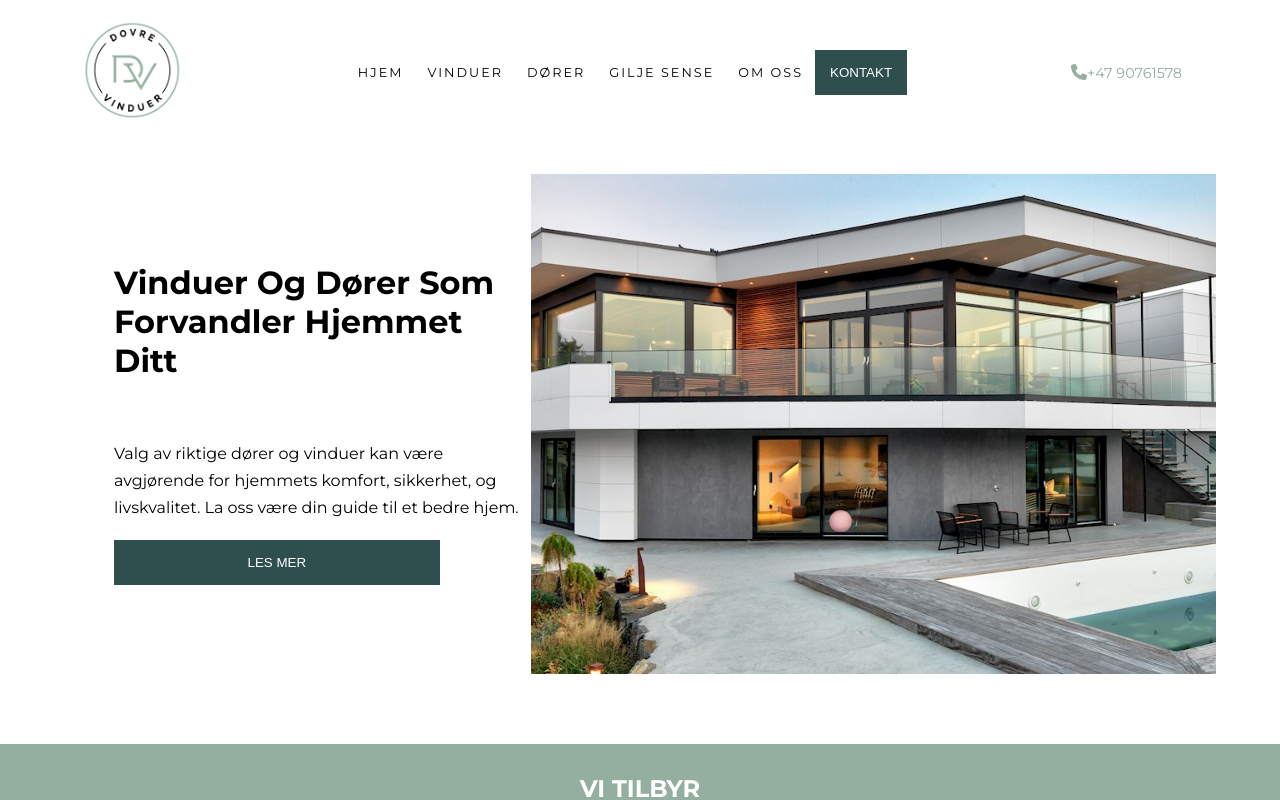
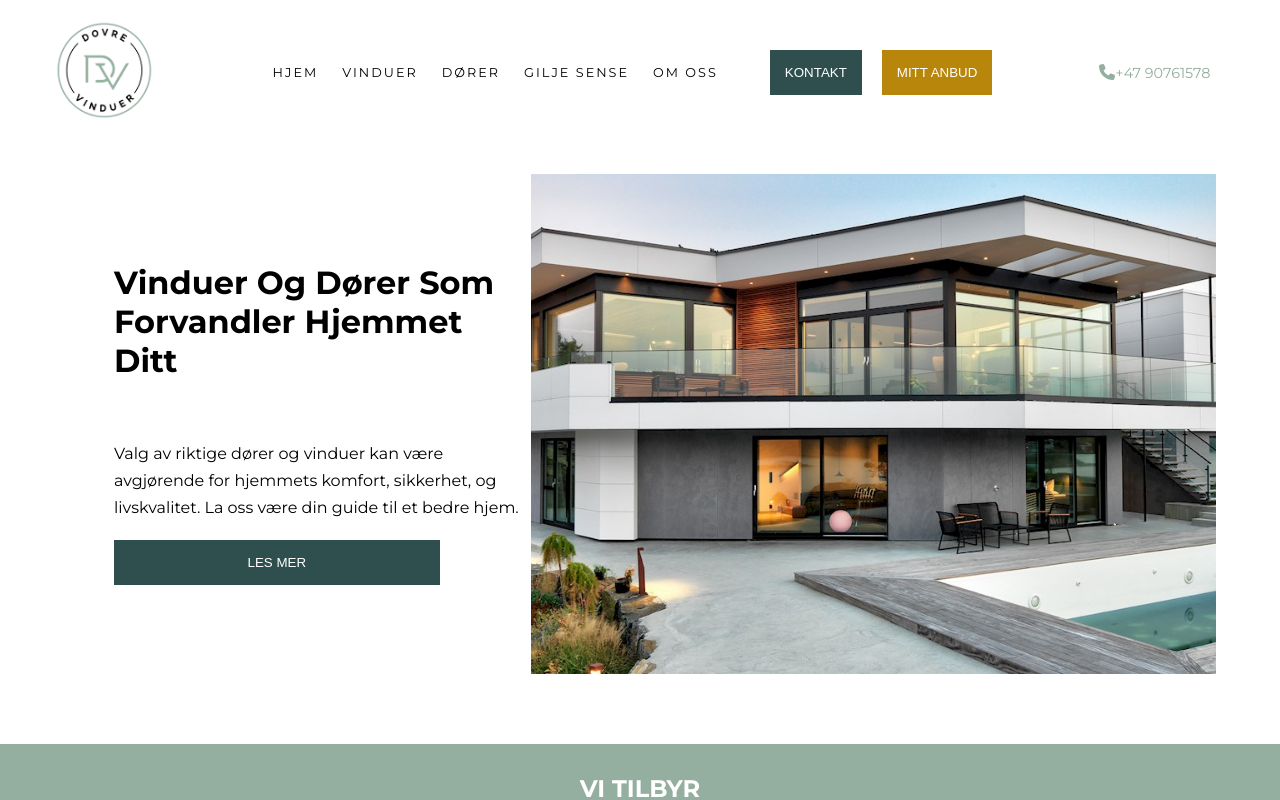
Before and after one commit to DevrMichael/dovre-vinduer, a Next.js app: page / in a window 1280 px wide. Shown: the top 800 px of the page. Built offline with nearby package versions, Linux system fonts and the light colour scheme.

Commit message:
Add mitt anbud buttons

```diff
--- a/components/NavBar.js
+++ b/components/NavBar.js
@@ -59,6 +59,15 @@ function NavBar() {
               href={'/kontakt'}
             >
               Kontakt
+            </Link>
+          </button>
+          <button className="secondaryButton mittanbud-button">
+            <Link
+              style={{ color: 'white', textDecoration: 'none' }}
+              href={'https://mittanbud.no/bedrift/3550325'}
+              target="_blank"
+            >
+              Mitt Anbud
             </Link>
           </button>
         </nav>
@@ -135,12 +144,25 @@ function NavBar() {
                     style={{
                       backgroundColor: 'darkslategray',
                       color: 'white',
-                      padding: '10px 20px',
+                      padding: '20px 20px',
+                      marginTop: '20px',
                       textDecoration: 'none',
                       display: 'inline-block',
                     }}
                   >
                     Kontakt
+                  </Link>
+                </li>
+                <li className="hamburger-menu__item" onClick={toggleMenu}>
+                  <Link
+                    href="https://mittanbud.no/bedrift/3550325"
+                    className="secondaryButton"
+                    style={{
+                      textDecoration: 'none',
+                      display: 'inline-block',
+                    }}
+                  >
+                    Mitt Anbud
                   </Link>
                 </li>
               </ul>
--- a/sass/_hamburgermenu.scss
+++ b/sass/_hamburgermenu.scss
@@ -78,11 +78,11 @@
 .hamburger-menu__item {
   margin-bottom: 30px;
   text-transform: uppercase;
-    background-color: #FFF;
+  background-color: #fff;
   border: none;
 }
 
-  .hamburger-menu__item  {
+.hamburger-menu__item {
   font-size: 1em;
   color: #000;
 }
@@ -91,6 +91,4 @@
   .hamburger-menu {
     display: unset;
   }
-
-
 }
--- a/sass/_homepage.scss
+++ b/sass/_homepage.scss
@@ -8,12 +8,24 @@ body {
   font-family: 'Montserrat', sans-serif;
 }
 .nav-contact-section {
+  a {
+    text-decoration: underline;
+    color: #94af9f;
+    padding-right: 1rem;
+    font-size: 0.9rem;
+  }
   .nav-phone-number {
     text-decoration: none;
     color: #94af9f;
     padding-right: 1rem;
     font-size: 0.9rem;
   }
+}
+.kontakt-button {
+  margin-left: 40px;
+}
+.mittanbud-button {
+  margin-left: 20px;
 }
 header {
   display: flex;
```
Lines whose indentation alone changed are shown as unchanged.
